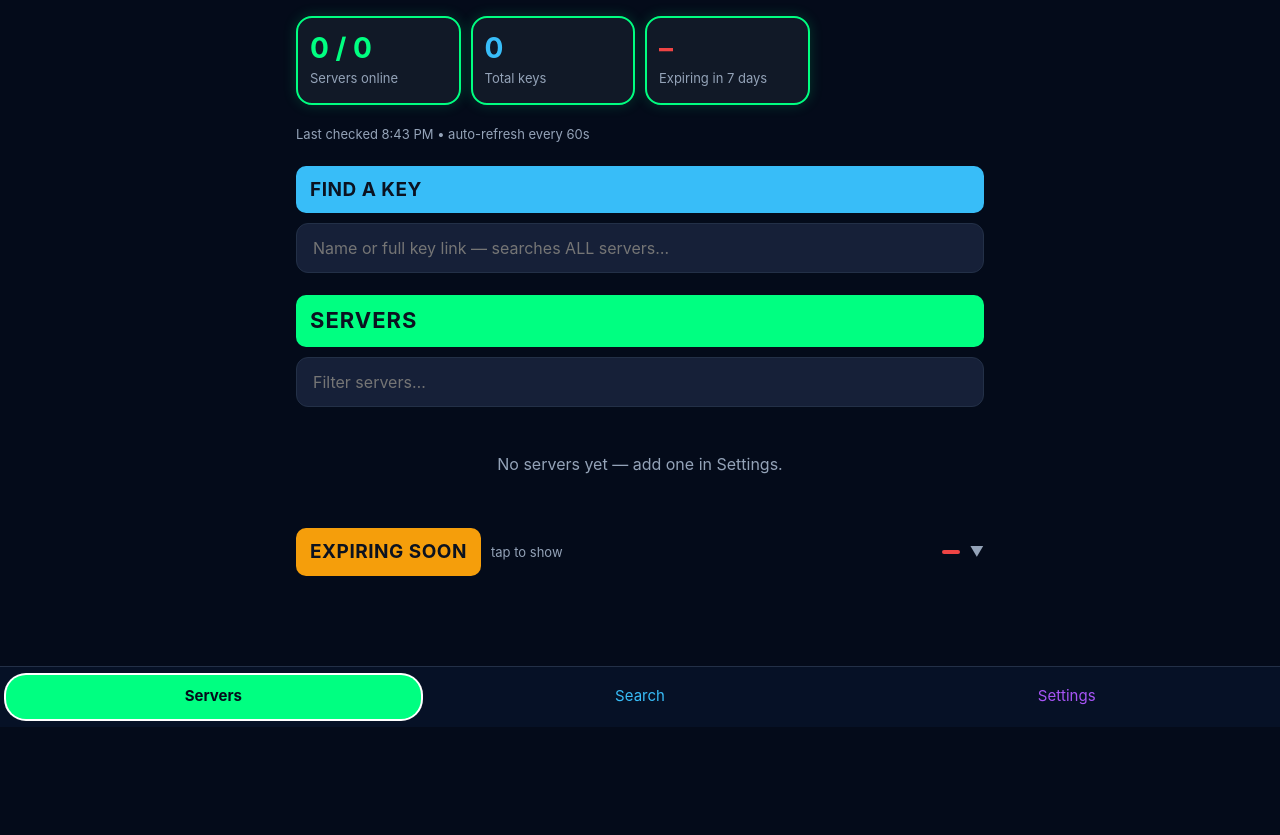
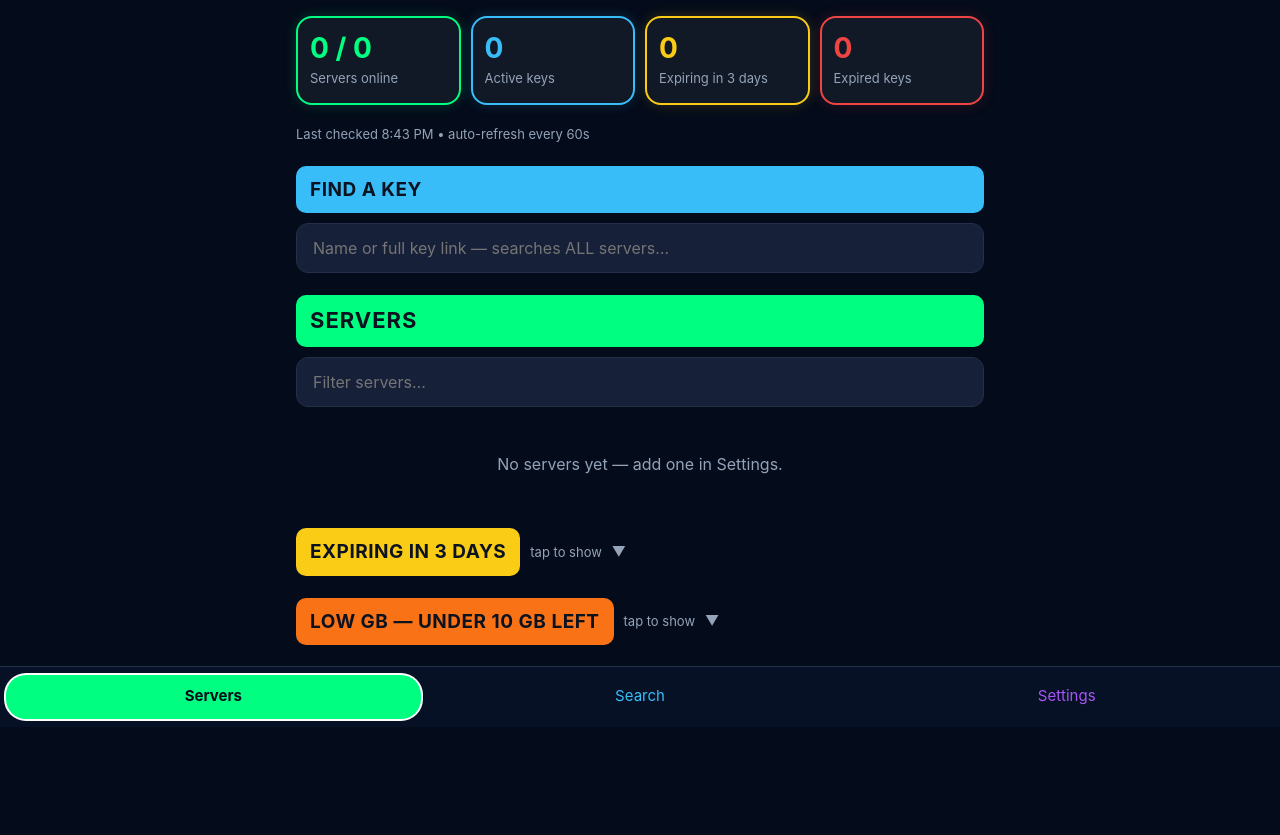
Before and after one commit to ahssoe93-wq/khp-panel, a Flask app: page /dashboard in a window 1280 px wide. Shown: the part 73-908 px from the top of the page. Before the commit the page ends 794 px from the top, so only its background shows below. Run offline with Flask 3, Linux system fonts and the light colour scheme; the visitor is signed in with stand-in values (Sample User, id 1); data comes from the database, SQL or seed files in the repository; data that the repository does not hold is empty.

Commit message:
Update templates/dashboard.html

```diff
--- a/templates/dashboard.html
+++ b/templates/dashboard.html
@@ -3,9 +3,10 @@
 {% block title %}Servers — KHP Panel{% endblock %}
 {% block content %}
 <div class="stats">
-  <div class="stat"><b class="stat-green" id="stat-servers">–</b><span>Servers online</span></div>
-  <div class="stat"><b class="stat-blue" id="stat-keys">–</b><span>Total keys</span></div>
-  <div class="stat"><b class="stat-red" id="stat-expiring">–</b><span>Expiring in 7 days</span></div>
+  <div class="stat stat-green"><b class="stat-green" id="stat-servers">–</b><span>Servers online</span></div>
+  <div class="stat stat-blue"><b class="stat-blue" id="stat-keys">–</b><span>Active keys</span></div>
+  <div class="stat stat-yellow"><b class="stat-yellow" id="stat-expiring3">–</b><span>Expiring in 3 days</span></div>
+  <div class="stat stat-red"><b class="stat-red" id="stat-expired">–</b><span>Expired keys</span></div>
 </div>
 <div id="down-banner"></div>
 <div class="muted small" id="last-checked" style="margin-bottom:4px"></div>
@@ -22,14 +23,32 @@
 </div>
 <div id="server-list"><div class="spin">Loading servers…</div></div>
 
-<!-- Expiring soon (v4): collapsible — tap the header to show/hide -->
-<div class="sec-head" id="expiring-head" onclick="toggleExpiring()">
-  <h2 class="sec sec-exp">Expiring soon</h2>
-  <span class="muted small" id="exp-hint">tap to show</span>
-  <span class="badge-exp" id="exp-count"></span>
-  <span class="chev" id="exp-chev">▼</span>
+<!-- v6.1: three key sections — EXPIRING IN 3 DAYS (yellow), LOW GB
+     (orange), EXPIRED KEYS (red). All three start collapsed; tap the
+     bar to show the list. -->
+<div class="sec-head" id="exp3-head" onclick="toggleKeySection('exp3')">
+  <h2 class="sec sec-exp3">Expiring in 3 days</h2>
+  <span class="muted small" id="exp3-hint">tap to show</span>
+  <span class="badge-exp" id="exp3-count"></span>
+  <span class="chev" id="exp3-chev">▼</span>
 </div>
-<div id="expiring" style="display:none"><div class="spin">Loading…</div></div>
+<div id="exp3-list" style="display:none"></div>
+
+<div class="sec-head" id="lowgb-head" onclick="toggleKeySection('lowgb')">
+  <h2 class="sec sec-lowgb">Low GB — under 10 GB left</h2>
+  <span class="muted small" id="lowgb-hint">tap to show</span>
+  <span class="badge-lowgb" id="lowgb-count"></span>
+  <span class="chev" id="lowgb-chev">▼</span>
+</div>
+<div id="lowgb-list" style="display:none"></div>
+
+<div class="sec-head" id="expired-head" onclick="toggleKeySection('expired')">
+  <h2 class="sec sec-expired">Expired keys</h2>
+  <span class="muted small" id="expired-hint">tap to show</span>
+  <span class="badge-expired" id="expired-count"></span>
+  <span class="chev" id="expired-chev">▼</span>
+</div>
+<div id="expired-list" style="display:none"></div>
 {% endblock %}
 {% block scripts %}
 <script>
```
